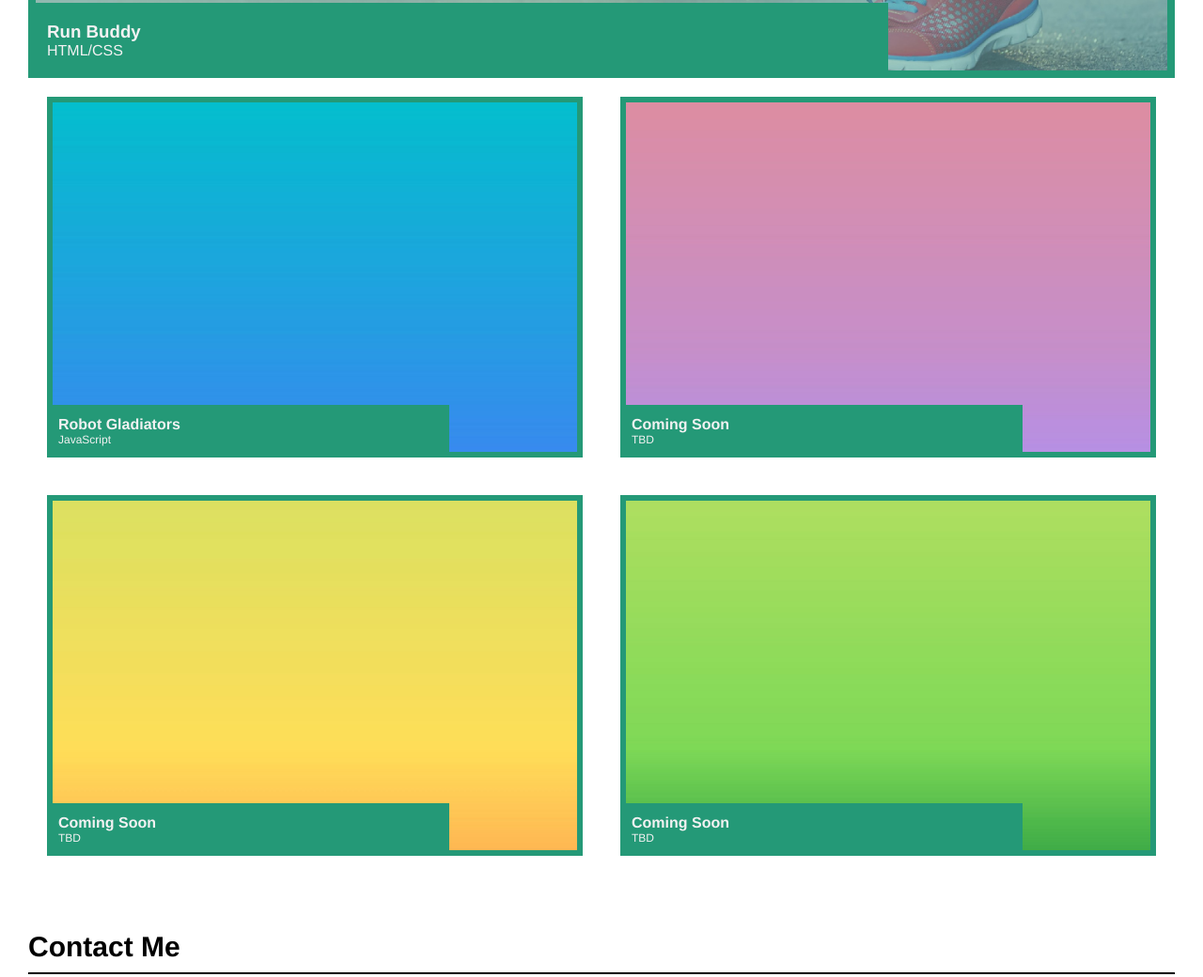
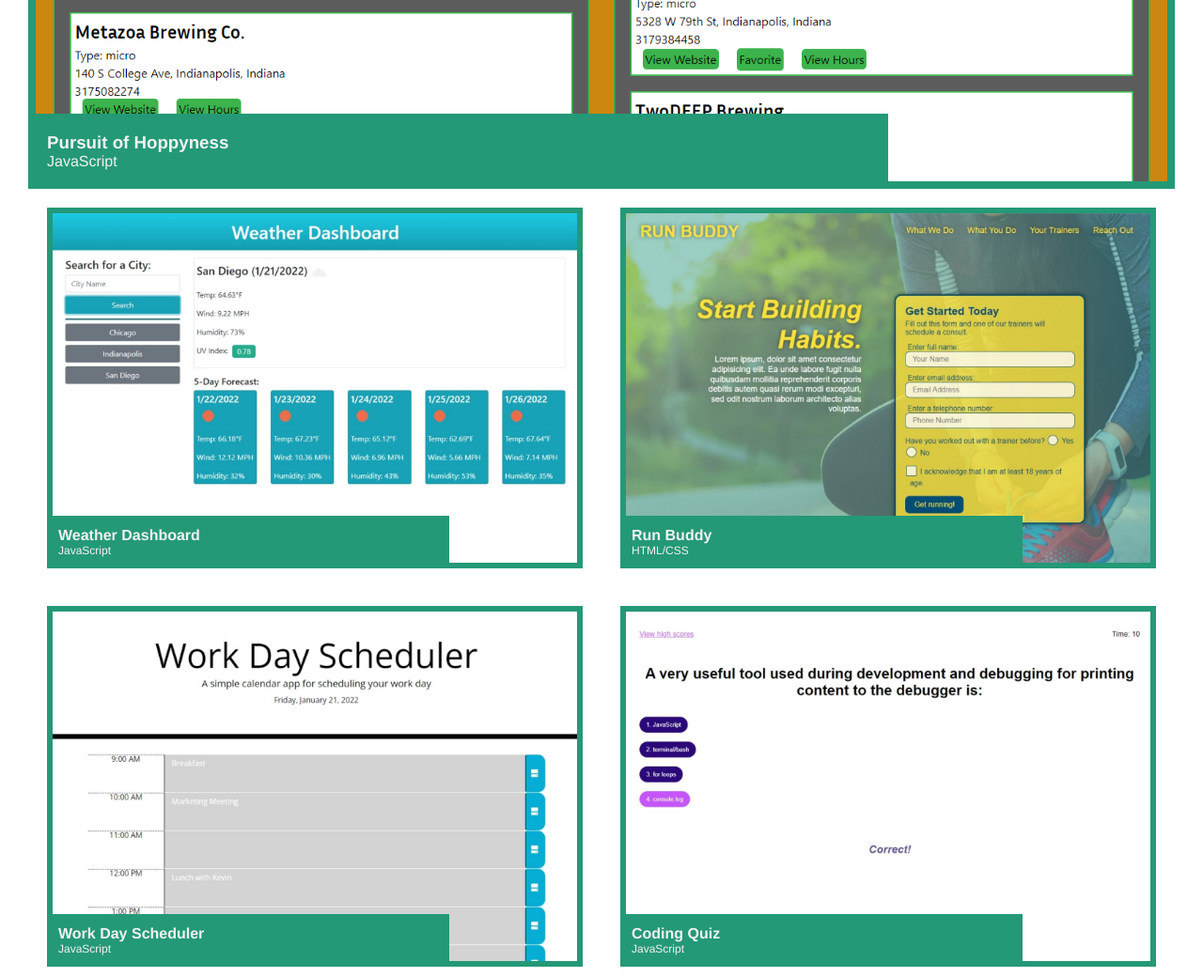
Before and after one commit to emilyadarr/portfolio, a plain HTML site: page index.html in a window 1280 px wide. Shown: the part 1303-2343 px from the top of the page at 94% size. Drawn offline with Linux system fonts and the light colour scheme.

Commit message:
update portfolio with recent work

```diff
--- a/assets/css/style.css
+++ b/assets/css/style.css
@@ -104,7 +104,8 @@ section {
 }
 
 .bio img {
-  width: 30%;
+  height: 300px;
+  width: 300px;
   display: flex;
   flex-wrap: wrap;
   border: 6px solid var(--dark-teal);
--- a/index.html
+++ b/index.html
@@ -60,51 +60,52 @@
     <!-- first work example larger than others -->
     <div class="work">
       <div class="work-item1">
-        <a href="https://emilyadarr.github.io/run-buddy/">
-          <img src="./assets/images/02-run-buddy.jpg" alt="Website example" />
+        <a href="https://emilyadarr.github.io/pursuit-of-hoppyness/">
+          <img src="./assets/images/pursuit-of-hoppyness-screenshot.png" alt="Website example" />
           <div class="overlay">
-            <h3>Run Buddy</h3>
-            <p>HTML/CSS</p>
+            <h3>Pursuit of Hoppyness</h3>
+            <p>JavaScript</p>
           </div>
         </a>
       </div>
       <div class="work-items">
         <div class="work-item">
-          <a href="https://emilyadarr.github.io/robot-gladiators/">
-            <img src="./assets/images/1.jpg" alt="" />
+          <a href="https://emilyadarr.github.io/weather-dashboard-06/">
+            <img src="./assets/images/weather-dashboard-sm.jpg" alt="" />
             <div class="overlay-items">
-              <h3>Robot Gladiators</h3>
+              <h3>Weather Dashboard</h3>
               <p>JavaScript</p>
             </div>
           </a>
         </div>
 
         <div class="work-item">
-          <a href="">
-            <img src="./assets/images/2.jpg" alt="" />
+          <a href="https://emilyadarr.github.io/run-buddy/">
+            <img src="./assets/images/Run-Buddy-Sm.jpg" alt="" />
+            <!-- <img src="./assets/images/2.jpg" alt="" /> -->
             <div class="overlay-items">
-              <h3>Coming Soon</h3>
-              <p>TBD</p>
+              <h3>Run Buddy</h3>
+              <p>HTML/CSS</p>
             </div>
           </a>
         </div>
 
         <div class="work-item">
-          <a href="">
-            <img src="./assets/images/3.jpg" alt="" />
+          <a href="https://emilyadarr.github.io/work-day-scheduler-05/">
+            <img src="./assets/images/work-day-sm.jpg" alt="" />
             <div class="overlay-items">
-              <h3>Coming Soon</h3>
-              <p>TBD</p>
+              <h3>Work Day Scheduler</h3>
+              <p>JavaScript</p>
             </div>
           </a>
         </div>
 
         <div class="work-item">
-          <a href="">
-            <img src="./assets/images/4.jpg" alt="" />
+          <a href="https://emilyadarr.github.io/code-quiz-04/">
+            <img src="./assets/images/quiz-sm.jpg" alt="" />
             <div class="overlay-items">
-              <h3>Coming Soon</h3>
-              <p>TBD</p>
+              <h3>Coding Quiz</h3>
+              <p>JavaScript</p>
             </div>
           </a>
         </div>
```
Also changed, not shown: assets/images/Run-Buddy-Sm.jpg (added), assets/images/pursuit-of-hoppyness-screenshot.png (added), assets/images/quiz-sm.jpg (added), assets/images/weather-dashboard-sm.jpg (added), assets/images/work-day-sm.jpg (added).
